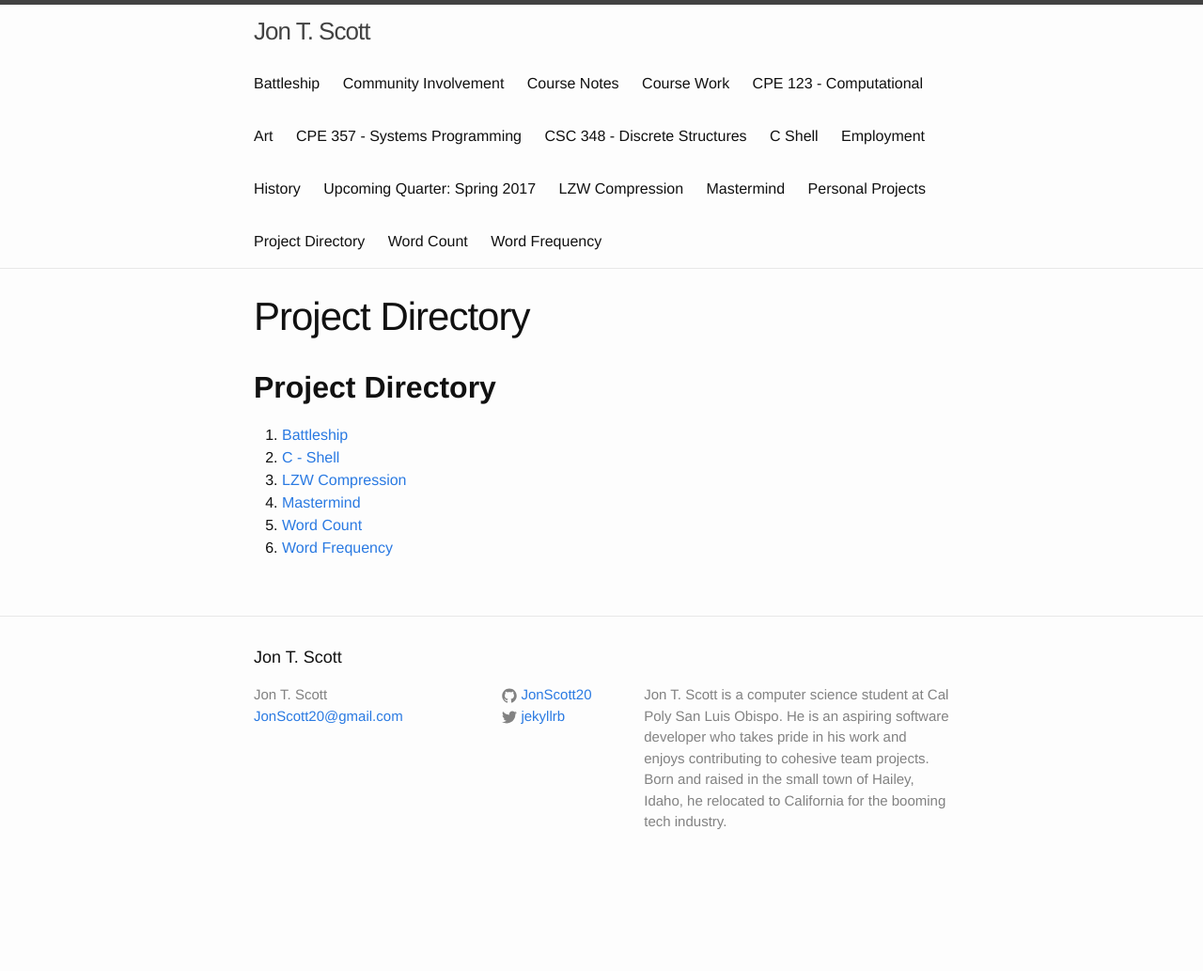
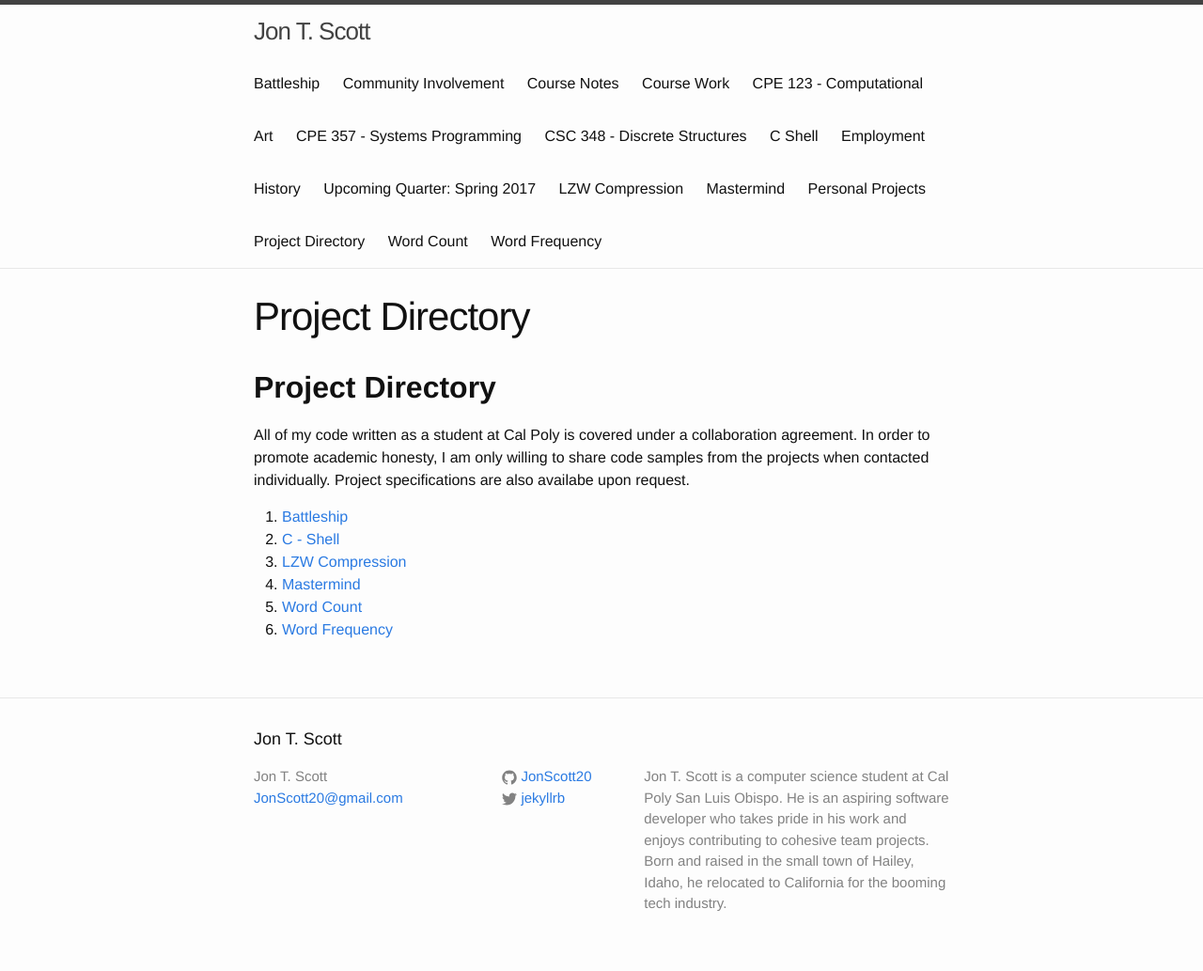
Before and after one commit to JonScott20/JonScott20.github.io, a Jekyll site: the page built from project_directory.md, in a window 1280 px wide. Shown: the whole page at 94% size. Built offline with Jekyll 4.4.1, drawn with Linux system fonts in a browser that asks for light colours; our own code applies the rules of GitHub Pages for plain Markdown files; before the commit the page ends 946 px from its top, so only the background shows below that.

Commit message:
Update project_directory.md

```diff
--- a/project_directory.md
+++ b/project_directory.md
@@ -6,6 +6,8 @@ permalink: /project_directory/
 **Project Directory**
 ---------------------
 
+All of my code written as a student at Cal Poly is covered under a collaboration agreement. In order to promote academic honesty, I am only willing to share code samples from the projects when contacted individually. Project specifications are also availabe upon request.
+
 1. [Battleship](https://jonscott20.github.io/battleship)
 2. [C - Shell](https://jonscott20.github.io/cshell)
 3. [LZW Compression](https://jonscott20.github.io/lzwcompression)
```
